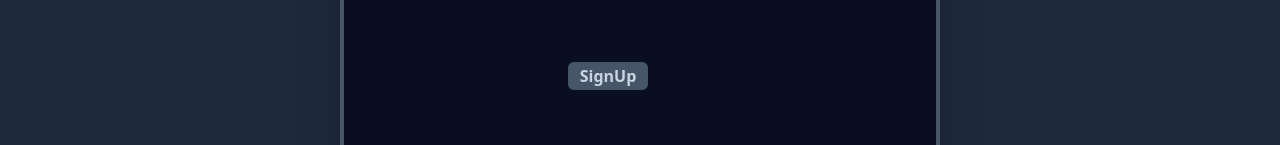
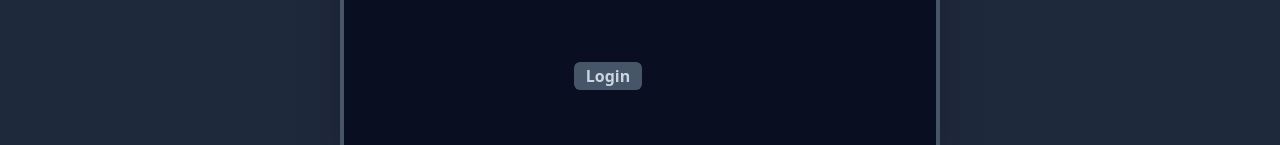
Before and after one commit to hkirat/react-assignment, a React (Vite) app: page /login in a window 1280 px wide. Shown: the part 414-559 px from the top of the page. Built offline with nearby package versions, Linux system fonts and the light colour scheme.

Commit message:
login button typo

```diff
--- a/src/pages/Login.jsx
+++ b/src/pages/Login.jsx
@@ -28,7 +28,7 @@ export default function Login() {
 
         </div>
 
-    <div className=' justify-center flex flex-row mx-auto'><button className=' mb-8 transition duration-300 text-slate-300 bg-slate-600 focus:bg-red-400/50 max-w-fit p-0.5 px-3 font-semibold  rounded-md hover:ring-red-500 hover:ring-2'>SignUp</button></div>
+    <div className=' justify-center flex flex-row mx-auto'><button className=' mb-8 transition duration-300 text-slate-300 bg-slate-600 focus:bg-red-400/50 max-w-fit p-0.5 px-3 font-semibold  rounded-md hover:ring-red-500 hover:ring-2'>Login</button></div>
     </div>
 
 
```
